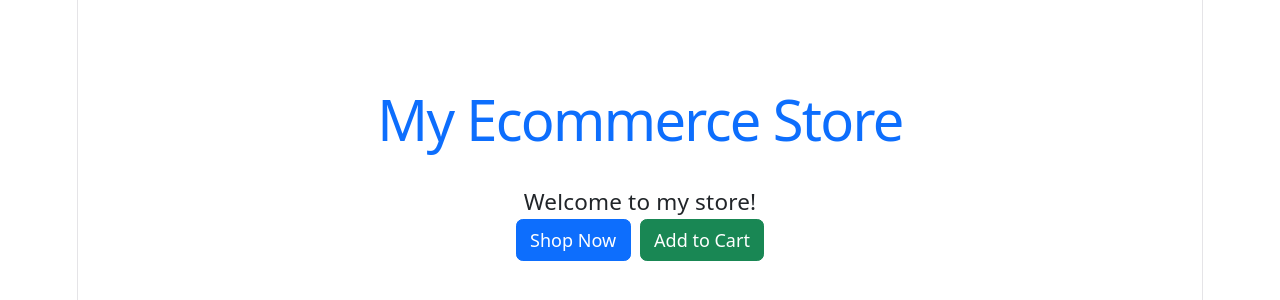
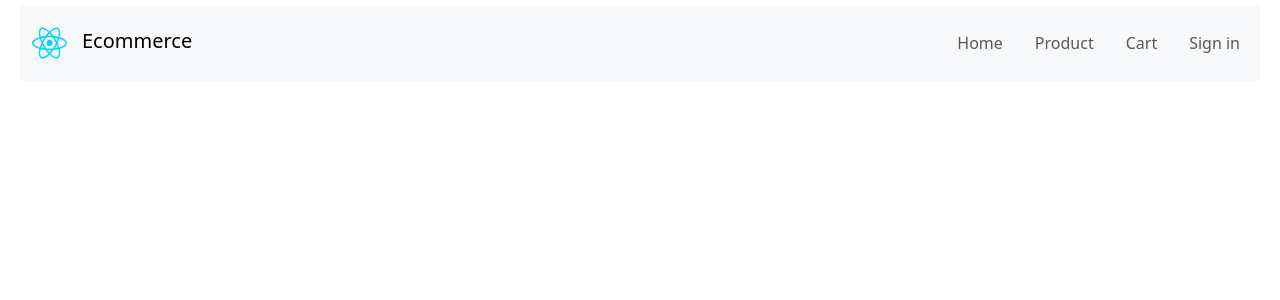
Before and after one commit to ThaiK94/ecommerce_proj, a React (Vite) app in the folder frontend/: page / in a window 1280 px wide. Shown: the top 300 px of the page. Built offline with nearby package versions, Linux system fonts and the light colour scheme.

Commit message:
buiilding a responsive navbar

```diff
--- a/frontend/src/App.tsx
+++ b/frontend/src/App.tsx
@@ -1,31 +1,60 @@
-
-
-import './App.css'
+import "./App.css";
+import reactLogo from "./assets/react.svg";
 
 function App() {
-
-
   return (
     <>
-      <div className="container mt-5">
-      <h1 className="text-primary">
-        My Ecommerce Store
-      </h1>
-
-      <p className="lead">
-        Welcome to my store!
-      </p>
-
-      <button className="btn btn-primary">
-        Shop Now
-      </button>
-
-      <button className="btn btn-success ms-2">
-        Add to Cart
-      </button>
-    </div>
+      <nav className="navbar navbar-expand-sm navbar-light bg-light">
+        <div className="container-fluid">
+          <a href="#" className="navbar-brand mb-0 h1">
+            <img
+              src={reactLogo}
+              alt="logo"
+              width={50}
+              height={50}
+              style={{ paddingRight: "15px" }}
+            />
+            Ecommerce
+          </a>
+          <button
+            className="navbar-toggler"
+            type="button"
+            data-bs-toggle="collapse"
+            data-bs-target="#navbarNav"
+            aria-controls="navbarNav"
+            aria-expanded="false"
+            aria-label="Toggle navigation"
+          >
+            <span className="navbar-toggler-icon"></span>
+          </button>
+          <div className="collapse navbar-collapse" id="navbarNav">
+            <ul className="navbar-nav flex-row gap-3 ms-auto">
+              <li className="nav-item active">
+                <a className="nav-link" href="#">
+                  Home
+                </a>
+              </li>
+              <li className="nav-item active">
+                <a className="nav-link" href="#">
+                  Product
+                </a>
+              </li>
+              <li className="nav-item active">
+                <a className="nav-link" href="#">
+                  Cart
+                </a>
+              </li>
+              <li className="nav-item active">
+                <a className="nav-link" href="#">
+                  Sign in
+                </a>
+              </li>
+            </ul>
+          </div>
+        </div>
+      </nav>
     </>
-  )
+  );
 }
 
-export default App
+export default App;
--- a/frontend/src/index.css
+++ b/frontend/src/index.css
@@ -1,111 +1,3 @@
-:root {
-  --text: #6b6375;
-  --text-h: #08060d;
-  --bg: #fff;
-  --border: #e5e4e7;
-  --code-bg: #f4f3ec;
-  --accent: #aa3bff;
-  --accent-bg: rgba(170, 59, 255, 0.1);
-  --accent-border: rgba(170, 59, 255, 0.5);
-  --social-bg: rgba(244, 243, 236, 0.5);
-  --shadow:
-    rgba(0, 0, 0, 0.1) 0 10px 15px -3px, rgba(0, 0, 0, 0.05) 0 4px 6px -2px;
-
-  --sans: system-ui, 'Segoe UI', Roboto, sans-serif;
-  --heading: system-ui, 'Segoe UI', Roboto, sans-serif;
-  --mono: ui-monospace, Consolas, monospace;
-
-  font: 18px/145% var(--sans);
-  letter-spacing: 0.18px;
-  color-scheme: light dark;
-  color: var(--text);
-  background: var(--bg);
-  font-synthesis: none;
-  text-rendering: optimizeLegibility;
-  -webkit-font-smoothing: antialiased;
-  -moz-osx-font-smoothing: grayscale;
-
-  @media (max-width: 1024px) {
-    font-size: 16px;
-  }
+body{
+  margin: 5px 20px;
 }
-
-@media (prefers-color-scheme: dark) {
-  :root {
-    --text: #9ca3af;
-    --text-h: #f3f4f6;
-    --bg: #16171d;
-    --border: #2e303a;
-    --code-bg: #1f2028;
-    --accent: #c084fc;
-    --accent-bg: rgba(192, 132, 252, 0.15);
-    --accent-border: rgba(192, 132, 252, 0.5);
-    --social-bg: rgba(47, 48, 58, 0.5);
-    --shadow:
-      rgba(0, 0, 0, 0.4) 0 10px 15px -3px, rgba(0, 0, 0, 0.25) 0 4px 6px -2px;
-  }
-
-  #social .button-icon {
-    filter: invert(1) brightness(2);
-  }
-}
-
-#root {
-  width: 1126px;
-  max-width: 100%;
-  margin: 0 auto;
-  text-align: center;
-  border-inline: 1px solid var(--border);
-  min-height: 100svh;
-  display: flex;
-  flex-direction: column;
-  box-sizing: border-box;
-}
-
-body {
-  margin: 0;
-}
-
-h1,
-h2 {
-  font-family: var(--heading);
-  font-weight: 500;
-  color: var(--text-h);
-}
-
-h1 {
-  font-size: 56px;
-  letter-spacing: -1.68px;
-  margin: 32px 0;
-  @media (max-width: 1024px) {
-    font-size: 36px;
-    margin: 20px 0;
-  }
-}
-h2 {
-  font-size: 24px;
-  line-height: 118%;
-  letter-spacing: -0.24px;
-  margin: 0 0 8px;
-  @media (max-width: 1024px) {
-    font-size: 20px;
-  }
-}
-p {
-  margin: 0;
-}
-
-code,
-.counter {
-  font-family: var(--mono);
-  display: inline-flex;
-  border-radius: 4px;
-  color: var(--text-h);
-}
-
-code {
-  font-size: 15px;
-  line-height: 135%;
-  padding: 4px 8px;
-  background: var(--code-bg);
-}
--- a/frontend/src/main.tsx
+++ b/frontend/src/main.tsx
@@ -1,6 +1,7 @@
 import { StrictMode } from 'react'
 import { createRoot } from 'react-dom/client'
 import 'bootstrap/dist/css/bootstrap.min.css'
+import 'bootstrap/dist/js/bootstrap.bundle.min.js'
 import './index.css'
 import App from './App.tsx'
 
```
